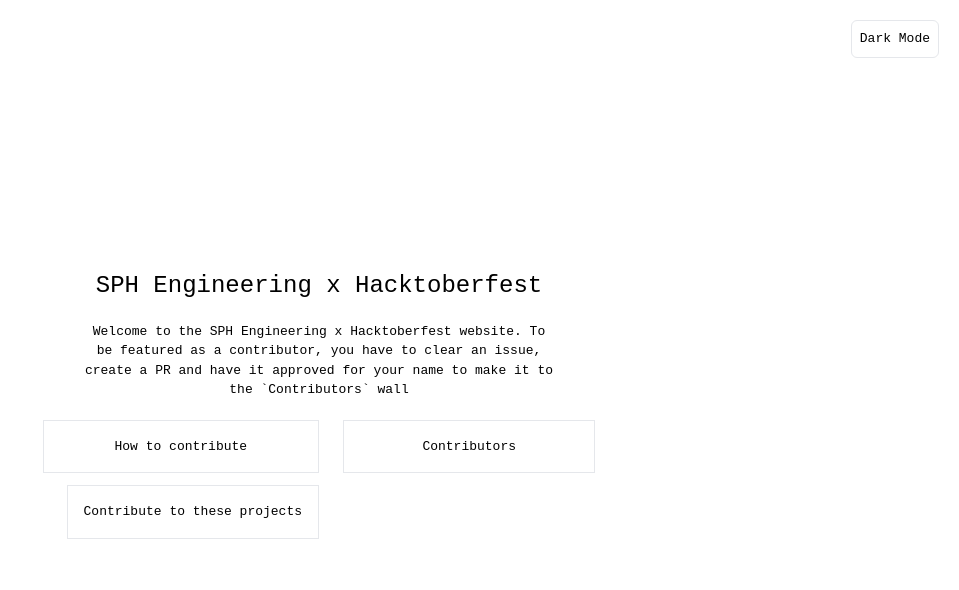
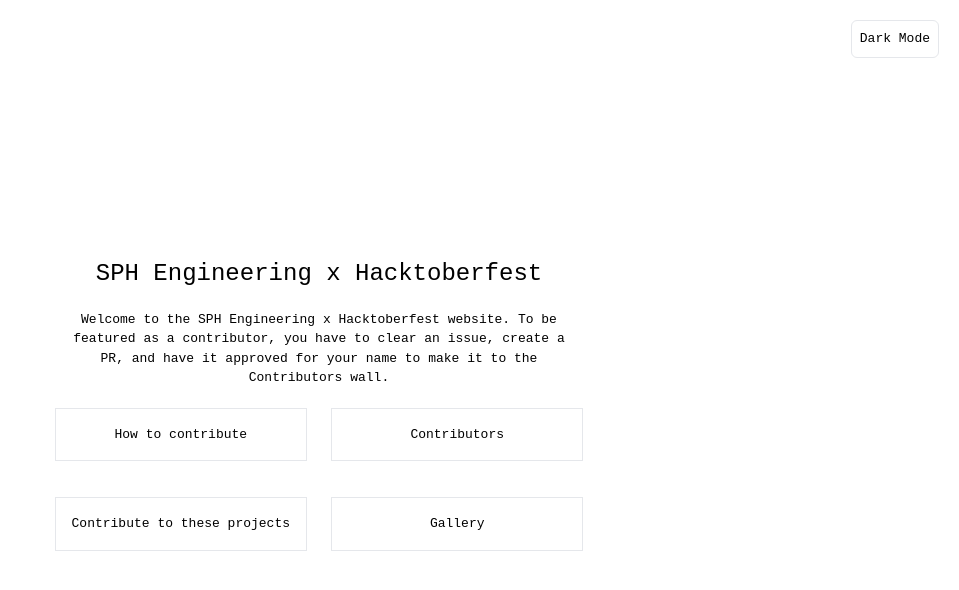
Before and after one commit to swahilipothub-dev/developers-profile, a Next.js app: page / in a window 1280 px wide. Shown: the top 590 px of the page, without its empty margins (321-1280 px from the left). Built offline with nearby package versions, Linux system fonts and the light colour scheme.

Commit message:
added new route to gallery page

```diff
--- a/app/page.tsx
+++ b/app/page.tsx
@@ -3,26 +3,27 @@
 export default function Home() {
   return (
     <main className="container mx-auto flex flex-col items-center justify-center min-h-screen p-5">
-      <div>
-        <h1 className="text-2xl text-center py-5">
-          SPH Engineering x Hacktoberfest
-        </h1>
-        <p className="text-center text-md pb-5 md:px-96 lg:px-54">
-          Welcome to the SPH Engineering x Hacktoberfest website. To be featured as a contributor, you have to
-          clear an issue, create a PR and have it approved for your name to make it to the `Contributors` wall
+      <section>
+        <h1 className="text-2xl text-center py-5">SPH Engineering x Hacktoberfest</h1>
+        <p className="text-center text-md pb-5 max-w-prose mx-auto">
+          Welcome to the SPH Engineering x Hacktoberfest website. To be featured as a contributor, you have to clear an issue,
+          create a PR, and have it approved for your name to make it to the Contributors wall.
         </p>
-      </div>
-      <div className="grid grid-cols-2 space-x-6">
-        <Link href="/how-to-contribute">
-          <div className="text-center text-md border p-4 hover:duration-200 hover:shadow-lg hover:transition-all mb-3">How to contribute</div>
+      </section>
+      <section className="grid grid-cols-2 gap-6">
+        <Link href="/how-to-contribute" className="text-center text-md border p-4 transition hover:shadow-lg mb-3">
+          How to contribute
         </Link>
-        <Link href="/contributors">
-          <div className="text-center text-md border p-4 hover:duration-200 hover:shadow-lg hover:transition-all mb-3">Contributors</div>
+        <Link href="/contributors" className="text-center text-md border p-4 transition hover:shadow-lg mb-3">
+          Contributors
         </Link>
-        <Link href="/projects">
-          <div className="text-center text-md border p-4 hover:duration-200 hover:shadow-lg hover:transition-all mb-3">Contribute to these projects</div>
+        <Link href="/projects" className="text-center text-md border p-4 transition hover:shadow-lg mb-3">
+          Contribute to these projects
         </Link>
-      </div>
+        <Link href="/Gallery" className="text-center text-md border p-4 transition hover:shadow-lg mb-3">
+          Gallery
+        </Link>
+      </section>
     </main>
   );
 }
```
